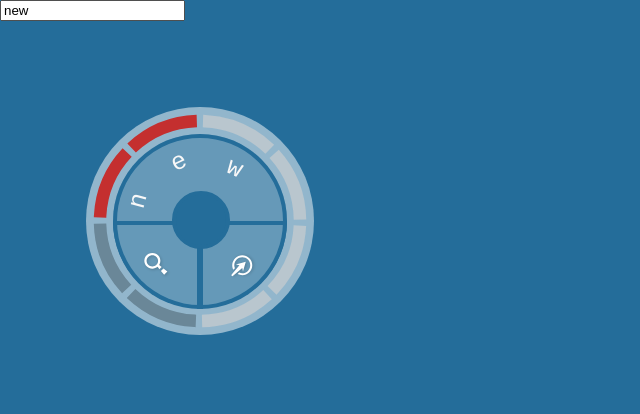
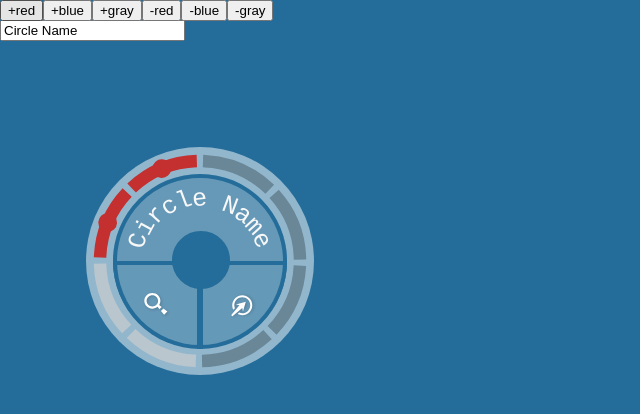
Before and after one commit to Blondish/Trial, a React (Create React App) app: page / in a window 1280 px wide. Shown: the top 414 px of the page, without its empty margins (0-640 px from the left). Built offline with nearby package versions, Linux system fonts and the light colour scheme.

Commit message:
dynamic circular segments

```diff
--- a/src/App.css
+++ b/src/App.css
@@ -26,13 +26,6 @@ body {
   border-radius: 50%;
 }
 
-.smallerCircle1 {
-  top: 50%;
-  width: 200px;
-  height: 200px;
-  border-radius: 50%;
-}
-
     /* Blue Circle */
 
 
@@ -42,32 +35,6 @@ body {
   height: 170px;
   position: absolute;
   border-radius: 50%;
-}
-
-    /* Pie Circle */
-
-
-.sp-pie {
-  width: 400px;
-  height: 400px;
-  transform: rotate(-87deg);
-  stroke-width: 2px;
-  fill: transparent;
-}
-
-.sp-pie-slice-1 {
-  stroke: #C42F2F;
-  stroke-dasharray: 0 75 11.5 1 11.5 1
-}
-
-.sp-pie-slice-3 {
-  stroke:#6A8798;
-  stroke-dasharray: 0, 50, 11.5, 1, 11.5, 1;
-}
-
-.sp-pie-slice-2 {
-  stroke: #B9C6CE;
-  stroke-dasharray: 11.5, 1, 11.5, 1, 11.5, 1, 11.5, 51;
 }
 
     /*Internal Circle */
@@ -113,7 +80,6 @@ body {
 
     /* Circle Text */
 
-
 .wrap{
   width: 174px;
     height: 174px;
@@ -138,44 +104,10 @@ body {
     border-radius: 100%;
     top: 33%;
     left: 34%;
-    /* margin: -122px 0 0 -122px; */
     background-color: #246D9A;
     border: 4px solid #246D9A;
 }
 
-
-    /* Circle Text */
-
-
-div.circTxt {
-  display: inline-block;
-  top: 11px;
-  color: whitesmoke;
-  position: absolute;
+input {
+  margin: 20px 0;
 }
-
-div.circTxt span {
-  font-size: 25px;
-  text-align: center;
-  position: absolute;
-
-}
-
-.circTxt {
-  display: flex
-}
-
-    /* Icons*/
-
-
- .magnifier {
-  position: absolute;
-  top: 31%;
-  left: 17%;
-}
-
-.visit {
-  position: absolute;
-  top: 31%;
-  left: 25%;
-}
--- a/src/App.js
+++ b/src/App.js
@@ -1,17 +1,16 @@
 import { useState } from "react"
-
 import './App.css';
-import CircularText from './CircularText';
+import CircularText from './components/CircularText/CircularText';
+import CircularSegments from "./components/CircularSegments/CircularSegments"
 import magnifier from "./assets/Magnifier.svg"
 import visit from "./assets/VisitArrow.svg"
 
-
-
 function App() {
-  const [text, setText] = useState("new")
+  const [text, setText] = useState("Circle Name")
   const handleChange = (e) => {
     setText(e.target.value)
     console.log(text)
+
   }
 
   return (
@@ -35,14 +34,7 @@ function App() {
         </div>
 
       </div>
-      <div className="smallerCircle1">
-        <svg viewBox="0 0 64 64" className="sp-pie">
-          <circle className="sp-pie-slice-1" cx="50%" cy="50%" r="25%" />
-          <circle className="sp-pie-slice-2" cx="50%" cy="50%" r="25%" />
-          <circle className="sp-pie-slice-3" cx="50%" cy="50%" r="25%" />
-        </svg>
-
-      </div>
+      <CircularSegments />
 
 
     </>
--- /dev/null
+++ b/src/components/CircularSegments/CircularSegments.css
@@ -0,0 +1,38 @@
+.smallerCircle1 {
+    top: 50%;
+    width: 200px;
+    height: 200px;
+    border-radius: 50%;
+  }
+
+  .sp-pie {
+    width: 400px;
+    height: 400px;
+    transform: rotate(-87deg);
+    stroke-width: 2px;
+    fill: transparent;
+  }
+
+  .sp-pie-red {
+    stroke: #C42F2F;
+    /* stroke-dasharray: 0 75 11.5 1 11.5 1 */
+
+  }
+
+      /* Red piece dots */
+
+  .sp-pie-red-dot {
+    stroke-linecap: round;
+    stroke-width: 3px;
+
+  }
+
+  .sp-pie-blue {
+    stroke:#6A8798;
+    /* stroke-dasharray: 0, 50, 11.5, 1, 11.5, 1; */
+  }
+
+  .sp-pie-gray {
+    stroke: #B9C6CE;
+    /* stroke-dasharray: 11.5, 1, 11.5, 1, 11.5, 1, 11.5, 51; */
+  }
--- /dev/null
+++ b/src/components/CircularSegments/CircularSegments.js
@@ -0,0 +1,69 @@
+import "./CircularSegments.css"
+import React, { useState } from 'react'
+
+export default function CircularSegments2() {
+    const [red, setRed] = useState(2);
+    const [blue, setBlue] = useState(4);
+    const [gray, setGray] = useState(2);
+
+    function drawSequence(startOffset, numElements, endOffset) {
+        let result = "", tail = 1, lenght = segmentLenght();
+
+        if (numElements <= 0) { return "0 100"; }
+        if (startOffset > 0) { result += "0 " + startOffset + " "; }
+        if (endOffset > 0) { tail += endOffset; }
+
+        for (var i = 1; i <= numElements; i++) {
+            result += lenght + " ";
+            if (i < numElements) { result += "1 " }
+        }
+        return result += " " + tail;
+    }
+    function drawSequenceDot(numElements) {
+        var lenght = segmentLenght() + 1;
+        var offset = 100, result = "";
+
+        for (var i = 1; i < numElements; i++) {
+            offset = offset - lenght;
+            result += " 0 " + (lenght);
+        }
+        return result = "0 " + offset + result;
+    }
+
+    function segmentLenght() {
+        return (100 / (red + blue + gray)) - 1;
+    }
+    function setOffset(skipSegments) {
+        return (((skipSegments) * segmentLenght()) + skipSegments)
+    }
+    function setOffsetDot() {
+
+        return (100 / (red + blue + gray) / 2) + 0.5;
+    }
+
+    let redStyle = red !== 0 ? { strokeDasharray: drawSequenceDot(red), strokeDashoffset: setOffsetDot() } : { visibility: "hidden" }
+
+    return (
+        <>
+
+            <div className="smallerCircle1">
+                <svg viewBox="0 0 64 64" className="sp-pie">
+                    <circle className="sp-pie-red" style={{ strokeDasharray: drawSequence(setOffset(blue + gray), red, 0) }} cx="50%" cy="50%" r="25%" />
+
+                    <circle className="sp-pie-red sp-pie-red-dot" style={redStyle} cx="50%" cy="50%" r="25%" />
+                    <circle className="sp-pie-blue" style={{ strokeDasharray: drawSequence(0, blue, setOffset(red + gray)) }} cx="50%" cy="50%" r="25%" />
+                    <circle className="sp-pie-gray" style={{ strokeDasharray: drawSequence(setOffset(blue), gray, setOffset(red)) }} cx="50%" cy="50%" r="25%" />
+                </svg>
+            </div>
+
+            <div style={{ top: "0%", position: "absolute" }}>
+                <button disabled={red === 10} onClick={() => setRed(red + 1)}>+red</button>
+                <button disabled={blue === 10} onClick={() => setBlue(blue + 1)}>+blue</button>
+                <button disabled={gray === 10} onClick={() => setGray(gray + 1)}>+gray</button>
+                <button disabled={red === 0} onClick={() => setRed(red - 1)}>-red</button>
+                <button disabled={blue === 0} onClick={() => setBlue(blue - 1)}>-blue</button>
+                <button disabled={gray === 0} onClick={() => setGray(gray - 1)}>-gray</button>
+            </div>
+        </>
+    );
+}
--- /dev/null
+++ b/src/components/CircularText/CircularText.css
@@ -0,0 +1,14 @@
+
+div.circTxt {
+    display: inline-block;
+    top: 11px;
+    color: whitesmoke;
+    position: absolute;
+  }
+
+  div.circTxt span {
+    font-size: 25px;
+    text-align: center;
+    position: absolute;
+
+  }
--- a/src/CircularText.js
+++ b/src/components/CircularText/CircularText.js
@@ -1,4 +1,5 @@
 import React from "react"
+import "./CircularText.css"
 
 const CircularText = ({ text, arc, radius }) => {
     const characters = text.split('');
```
Also changed, not shown: src/assets/Cross.jpg (added), 1 other file (tests, documents, lock files or other folders).
